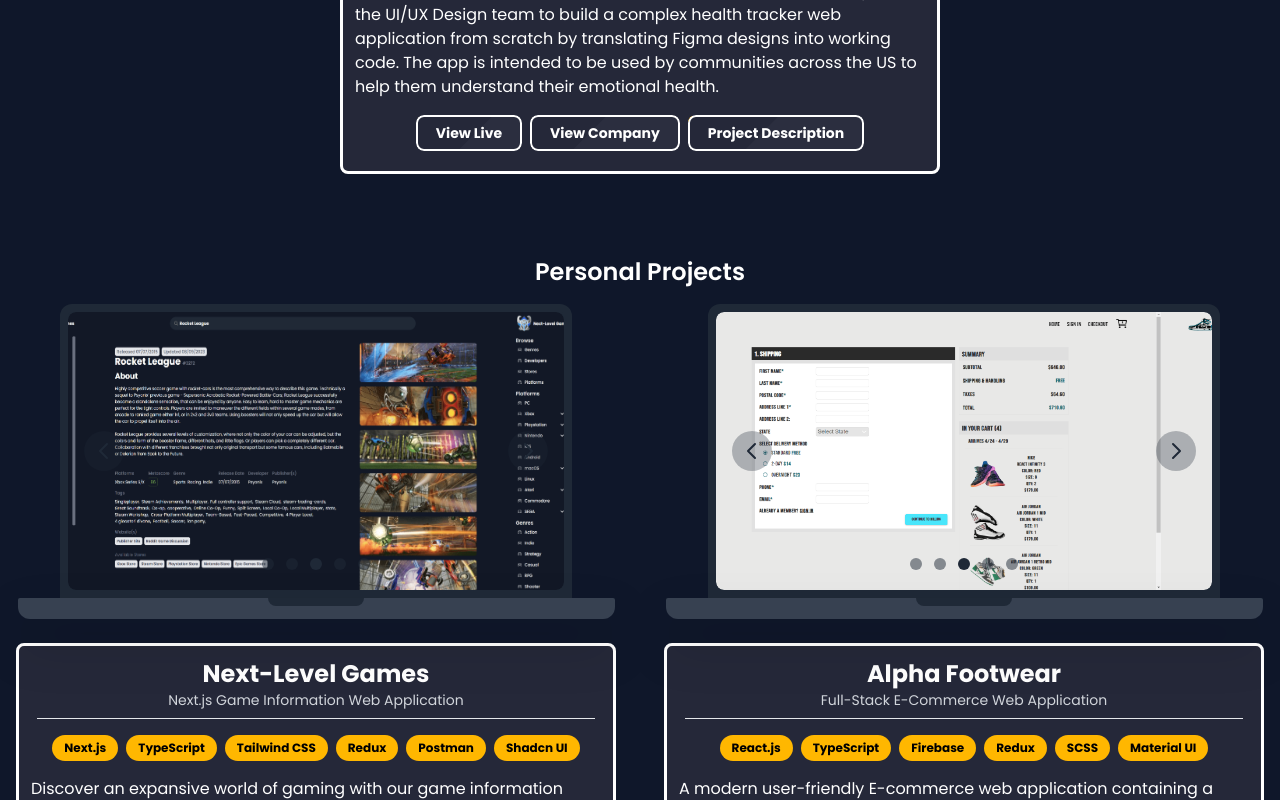
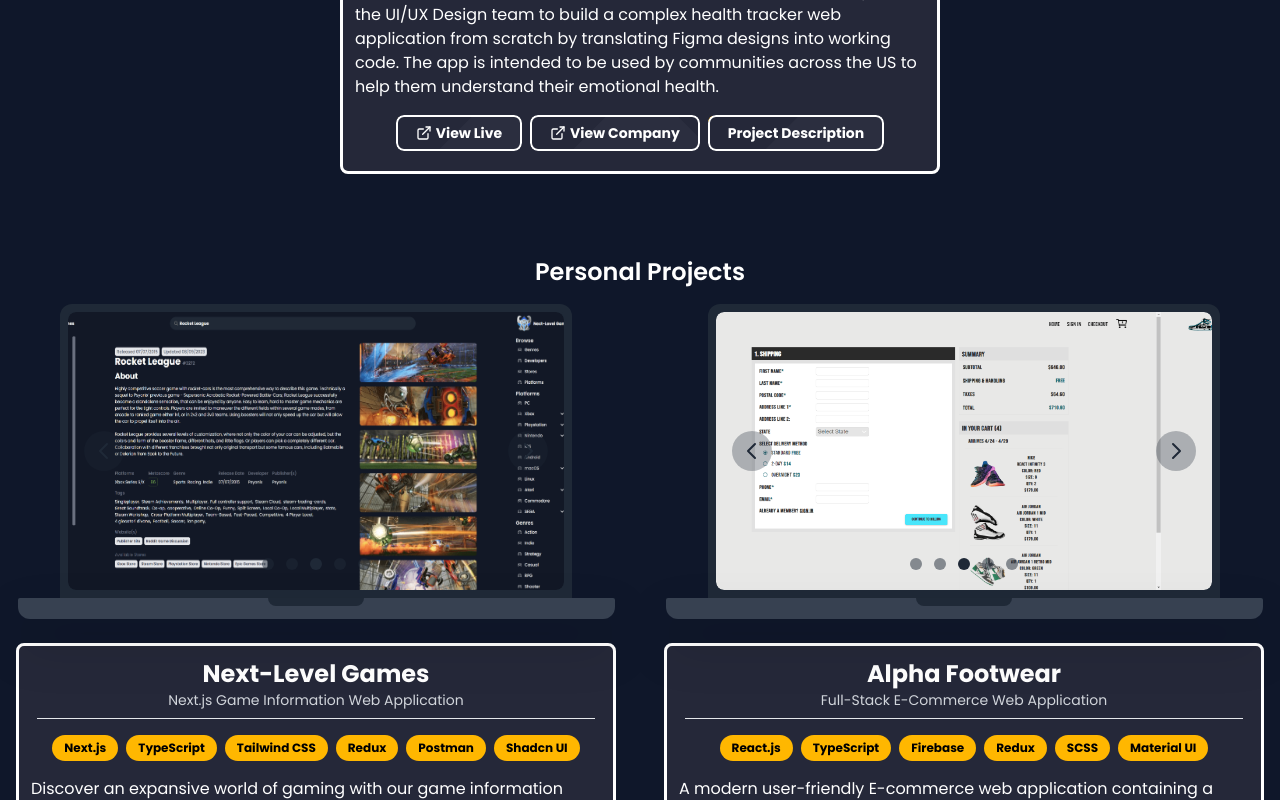
Before and after one commit to bartswierz/portfolio-website-updated, a Next.js app: page / in a window 1280 px wide. Shown: the part 2240-3040 px from the top of the page. Built offline with nearby package versions, Linux system fonts and the light colour scheme; what tailwindcss-animated would draw is missing.

Commit message:
added external icon to live button and code buttons for each project

```diff
--- a/src/app/components/Buttons/Button.tsx
+++ b/src/app/components/Buttons/Button.tsx
@@ -1,3 +1,4 @@
+import { FiExternalLink } from "react-icons/fi";
 interface ButtonProps {
   text: string;
   buttonType: "primary" | "secondary" | "link";
@@ -19,7 +20,10 @@ const Button = ({ text, buttonType, link }: ButtonProps) => {
       >
         <span className="w-32 h-32 rotate-45 translate-x-12 -translate-y-2 absolute left-0 top-0 bg-white opacity-[3%] "></span>
         <span className="absolute top-0 left-0 w-48 h-48 -mt-1 transition-all duration-[600ms] ease-in-out rotate-45 -translate-x-56 -translate-y-24 bg-brand opacity-100 group-hover:-translate-x-8"></span>
-        <span className="relative w-full text-left text-white transition-colors duration-300 ease-in-out group-hover:text-gray-900">
+        <span className="relative w-full text-left text-white transition-colors duration-300 ease-in-out group-hover:text-gray-900 flex justify-center items-center gap-1">
+          <span>
+            <FiExternalLink size={16} />
+          </span>
           {text}
         </span>
         <span className="absolute inset-0 border-2 border-white hover:border-primary rounded-lg"></span>
--- a/src/app/components/Navbar/Navbar.tsx
+++ b/src/app/components/Navbar/Navbar.tsx
@@ -110,7 +110,7 @@ const NavbarNew = () => {
 
             <a
               href="./files/Bartosz_Swierzynski.pdf"
-              className="group text-gray-400- text-white- text-primary hover:bg-brand/90 hover:text-gray-100 font-semibold transition duration-300 bg-brand px-2 py-1 rounded-md text-md flex gap-1 items-center justify-center"
+              className="group text-primary hover:bg-brand/90 hover:text-gray-100 font-semibold transition duration-300 bg-brand px-2 py-1 rounded-md text-md flex gap-1 items-center justify-center"
               target="_blank"
             >
               <FiExternalLink />
```
